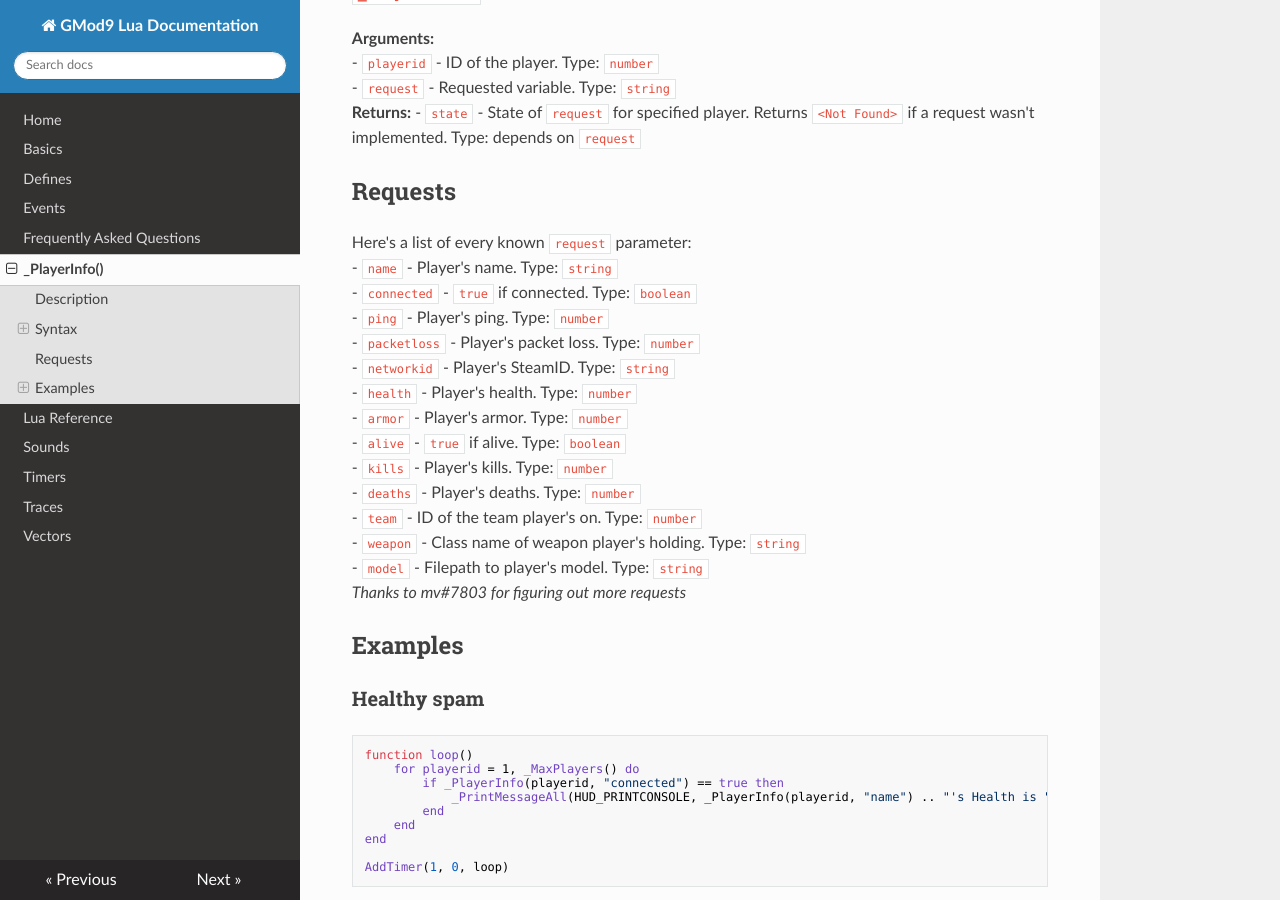
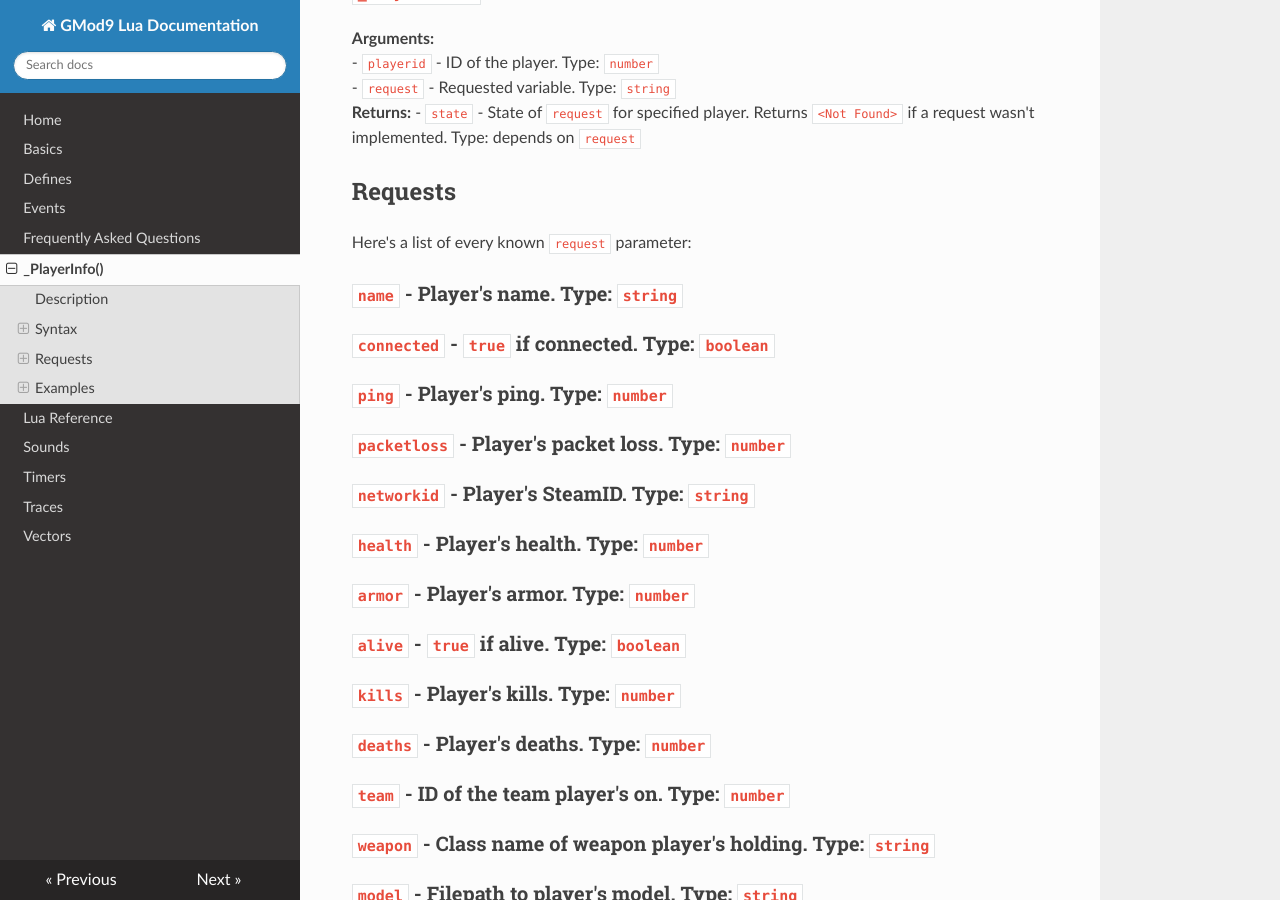
Before and after one commit to gmod9/lua-docs, an MkDocs documentation site: the page built from docs/playerinfo.md, in a window 1280 px wide and 900 px high, scrolled down 344 px. Built offline with MkDocs 1.6.1, drawn with Linux system fonts in a browser that asks for light colours; nearby versions of some CDN libraries.

```diff
--- a/docs/playerinfo.md
+++ b/docs/playerinfo.md
@@ -13,19 +13,19 @@
 
 ## Requests
 Here's a list of every known `request` parameter:
-- `name` - Player's name. Type: `string`
-- `connected` - `true` if connected. Type: `boolean`
-- `ping` - Player's ping. Type: `number`
-- `packetloss` - Player's packet loss. Type: `number`
-- `networkid` - Player's SteamID. Type: `string`
-- `health` - Player's health. Type: `number`
-- `armor` - Player's armor. Type: `number`
-- `alive` - `true` if alive. Type: `boolean`
-- `kills` - Player's kills. Type: `number`
-- `deaths` - Player's deaths. Type: `number`
-- `team` - ID of the team player's on. Type: `number`
-- `weapon` - Class name of weapon player's holding. Type: `string`
-- `model` - Filepath to player's model. Type: `string`
+### `name` - Player's name. Type: `string`
+### `connected` - `true` if connected. Type: `boolean`
+### `ping` - Player's ping. Type: `number`
+### `packetloss` - Player's packet loss. Type: `number`
+### `networkid` - Player's SteamID. Type: `string`
+### `health` - Player's health. Type: `number`
+### `armor` - Player's armor. Type: `number`
+### `alive` - `true` if alive. Type: `boolean`
+### `kills` - Player's kills. Type: `number`
+### `deaths` - Player's deaths. Type: `number`
+### `team` - ID of the team player's on. Type: `number`
+### `weapon` - Class name of weapon player's holding. Type: `string`
+### `model` - Filepath to player's model. Type: `string`
 *Thanks to mv#7803 for figuring out more requests*
 
 ## Examples
```
